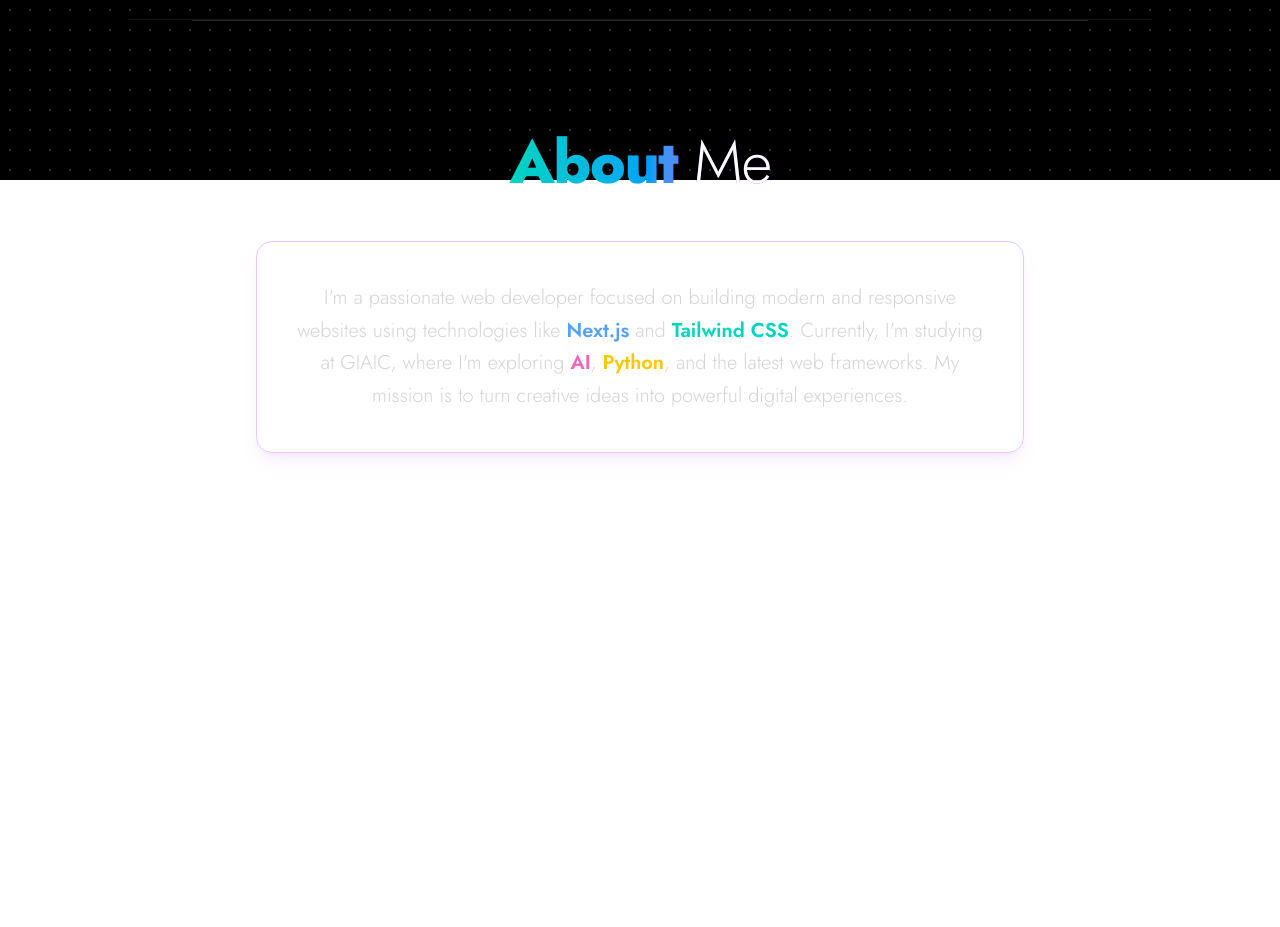
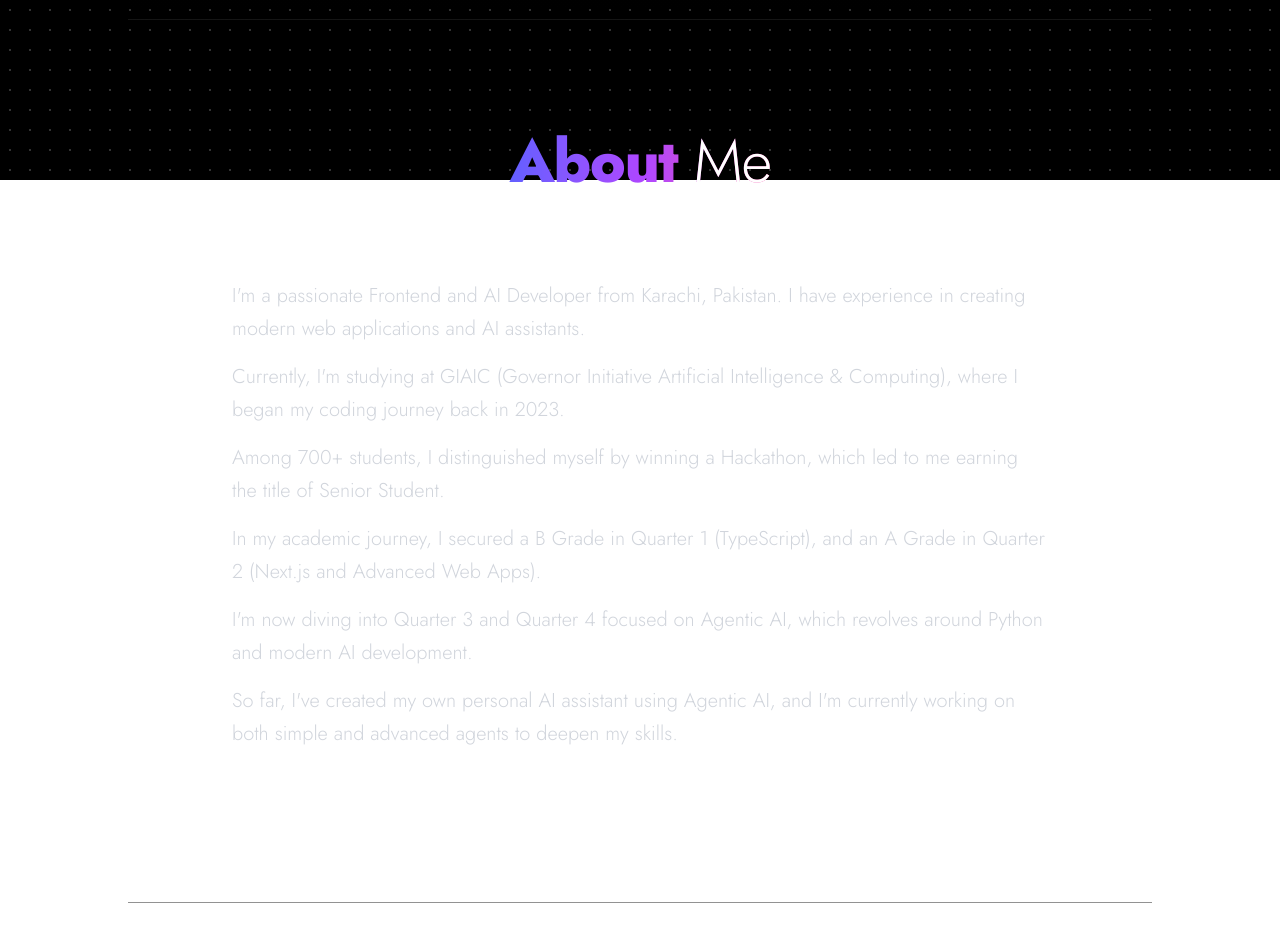
Before and after one commit to RohmaShabbir/Portfolio, a Next.js app: page / in a window 1280 px wide. Shown: the part 620-1547 px from the top of the page. Before the commit the page ends 1185 px from the top, so only its background shows below. Built offline with nearby package versions, Linux system fonts and the light colour scheme.

Commit message:
Initial portfolio website code added

```diff
--- a/src/app/layout.tsx
+++ b/src/app/layout.tsx
@@ -19,7 +19,7 @@
 // });
 
 export const metadata: Metadata = {
-  title: "Create Next App",
+  title: "Portfolio",
   description: "Generated by create next app",
 };
 
--- a/src/app/page.tsx
+++ b/src/app/page.tsx
@@ -1,5 +1,6 @@
 import About from "@/components/About";
 import Hero from "@/components/Hero";
+import Skills from "@/components/Skills";
 
 
 export default function Home() {
@@ -7,6 +8,7 @@
     <main className="">
       <Hero/>
       <About/>
+      <Skills/>
     </main>
   );
 }
--- a/src/components/About.tsx
+++ b/src/components/About.tsx
@@ -1,34 +1,57 @@
-import React from 'react';
+import React from "react";
 
 const About = () => {
   return (
-    // Main container for the About section.
-    // Centered, with consistent padding for responsiveness.
-    // Adds a top border for visual separation.
-    <section id="about" className="max-w-4xl mx-auto py-28 px-4 lg:px-8 border-t border-neutral-800">
-
-      {/* Content wrapper, centered text for the section */}
+    <section
+      id="about"
+      className="max-w-5xl mx-auto py-16 sm:py-20 md:py-24 lg:py-28 px-4 sm:px-6 md:px-8 lg:px-10 border-b border-neutral-800/50"
+    >
       <div className="flex flex-col items-center text-center text-white">
-        {/* Section Heading with a subtle gradient text effect for uniqueness */}
-        <h2 className="text-4xl sm:text-5xl lg:text-6xl font-extrabold text-transparent bg-clip-text bg-gradient-to-r from-teal-400 via-sky-500 to-purple-600 tracking-tight mb-10 pb-2">
+        <h2 className="text-3xl xs:text-4xl sm:text-5xl md:text-[3.25rem] lg:text-6xl font-extrabold text-transparent bg-clip-text bg-gradient-to-r from-indigo-500 via-purple-500 to-pink-500 tracking-tight mb-8 sm:mb-10 pb-2">
           About <span className="font-light text-white">Me</span>
         </h2>
 
-        {/* The main About paragraph with unique styling */}
-        <p className="text-lg sm:text-xl font-light leading-relaxed
-                      p-8 md:p-10 rounded-2xl
-                      border border-purple-500/30 shadow-lg shadow-purple-500/10
-                      max-w-3xl mx-auto
-                      hover:border-purple-500 hover:shadow-purple-500/30
-                      transition-all duration-300 ease-in-out
-                      text-neutral-300"> {/* Main text color */}
-          I'm a passionate web developer focused on building modern and responsive websites using technologies like{' '}
-          <span className="font-semibold text-blue-400">Next.js</span> and{' '}
-          <span className="font-semibold text-teal-400">Tailwind CSS</span>. Currently, I'm studying at GIAIC,
-          where I'm exploring <span className="font-semibold text-pink-400">AI</span>,{' '}
-          <span className="font-semibold text-yellow-400">Python</span>, and the latest web frameworks.
-          My mission is to turn creative ideas into powerful digital experiences.
-        </p>
+        <div
+          className="text-base sm:text-lg md:text-xl font-light leading-relaxed
+                p-6 sm:p-7 md:p-8 lg:p-10
+                max-w-3xl sm:max-w-4xl
+                transition-all duration-300 ease-in-out
+                text-gray-300 space-y-3 sm:space-y-4 text-left"
+        >
+          <p>
+            I'm a passionate Frontend and AI Developer from Karachi, Pakistan. I
+            have experience in creating modern web applications and AI
+            assistants.
+          </p>
+
+          <p>
+            Currently, I'm studying at GIAIC (Governor Initiative Artificial
+            Intelligence & Computing), where I began my coding journey back in
+            2023.
+          </p>
+
+          <p>
+            Among 700+ students, I distinguished myself by winning a Hackathon,
+            which led to me earning the title of Senior Student.
+          </p>
+
+          <p>
+            In my academic journey, I secured a B Grade in Quarter 1
+            (TypeScript), and an A Grade in Quarter 2 (Next.js and Advanced Web
+            Apps).
+          </p>
+
+          <p>
+            I'm now diving into Quarter 3 and Quarter 4 focused on Agentic AI,
+            which revolves around Python and modern AI development.
+          </p>
+
+          <p>
+            So far, I've created my own personal AI assistant using Agentic AI,
+            and I'm currently working on both simple and advanced agents to
+            deepen my skills.
+          </p>
+        </div>
       </div>
     </section>
   );
--- /dev/null
+++ b/src/components/Skills.tsx
@@ -0,0 +1,12 @@
+import React from 'react'
+
+const Skills = () => {
+  return (
+    <div className='font-bold text-white  items-center'>
+      SKILLS
+
+    </div>
+  )
+}
+
+export default Skills
```
